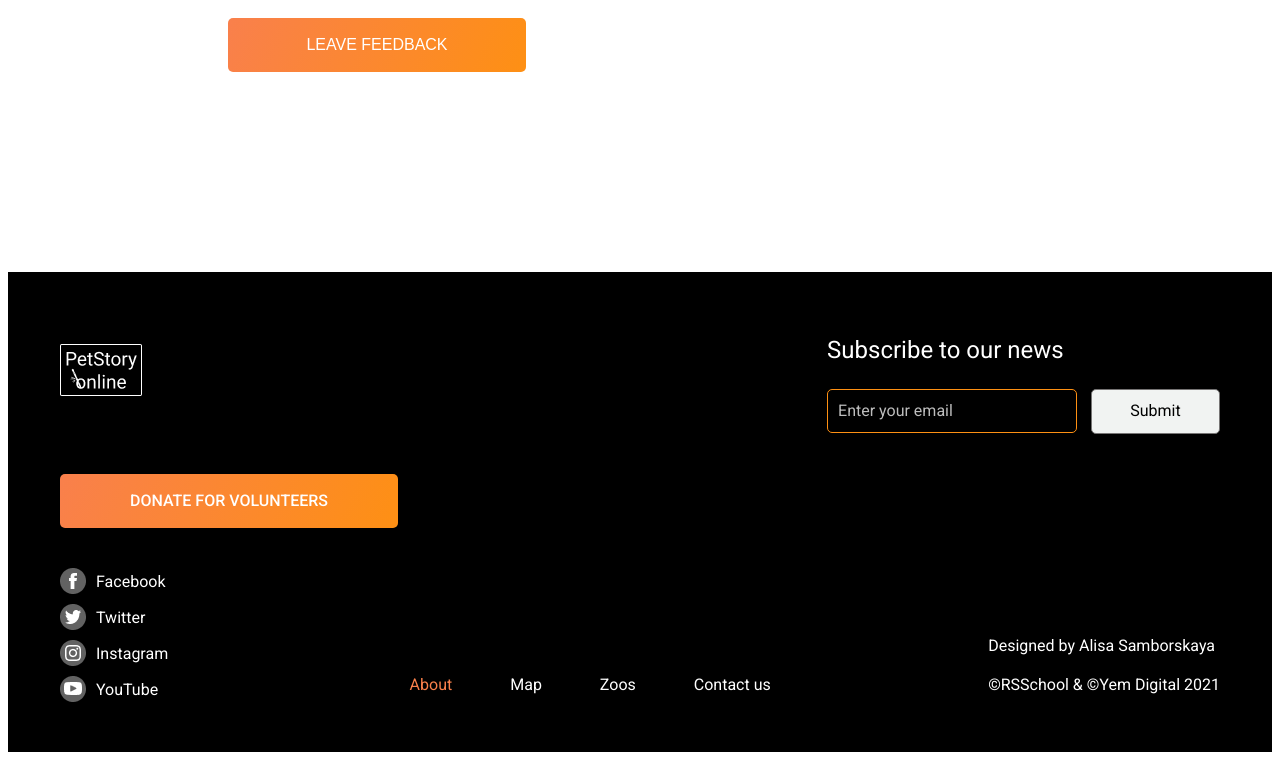
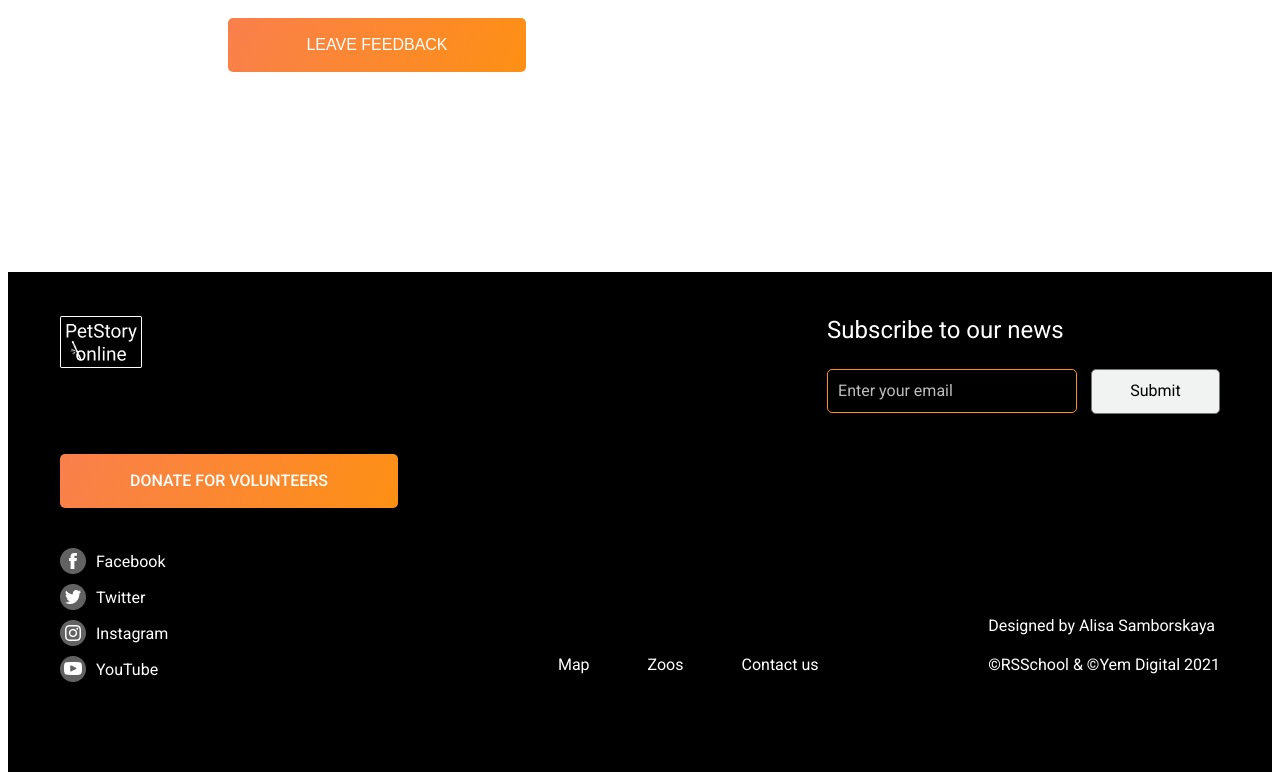
Before and after one commit to olga-aheichyk/online-zoo, a plain HTML site: page pages/main/index.html in a window 1280 px wide. Shown: the part 4431-5211 px from the top of the page. Drawn offline with Linux system fonts and the light colour scheme.

Commit message:
fix: align of footer elements according pixel-perfect

```diff
--- a/pages/donate/style.scss
+++ b/pages/donate/style.scss
@@ -239,6 +239,7 @@ body {
 	background-color: $black;
 	padding-top: 40px;
 	padding-bottom: 40px;
+
 }
 
 .footer-wrapper {
@@ -249,6 +250,10 @@ body {
 	display: flex;
 	justify-content: space-between;
 	align-items: center;
+}
+
+.footer__logo {
+	margin-bottom: 15px;
 }
 
 .subscribe__title {
--- a/pages/main/index.html
+++ b/pages/main/index.html
@@ -286,7 +286,7 @@
 	<footer class="footer">
 		<div class="footer-wrapper">
 			<div class="footer__top-wrapper">
-				<a href="#">
+				<a href="../main/index.html" class="footer__logo">
 					<img src="../../assets/images/logo_footer.png" alt="logo">
 				</a>
 				<div class="subscribe">
@@ -321,9 +321,6 @@
 				<nav class="nav">
 					<ul class="nav__list">
 						<li class="nav__item">
-							<a href="../main/index.html" class="nav__link nav__link--active">About</a>
-						</li>
-						<li class="nav__item">
 							<a href="#" class="nav__link">Map</a>
 						</li>
 						<li class="nav__item">
--- a/pages/main/style.scss
+++ b/pages/main/style.scss
@@ -525,18 +525,27 @@ body {
 
 .footer {
 	background-color: $black;
-	padding-top: 40px;
+	padding-top: 20px;
 	padding-bottom: 40px;
+	height: 440px;
 }
 
 .footer-wrapper {
-	@include content-wrapper()
+	@include content-wrapper();
+
+	.nav__list {
+		margin-left: 220px;
+	}
 }
 
 .footer__top-wrapper {
 	display: flex;
 	justify-content: space-between;
 	align-items: center;
+}
+
+.footer__logo {
+	margin-bottom: 15px;
 }
 
 .subscribe__title {
```
Also changed, not shown: pages/donate/index.html (+1 -4 lines), pages/donate/style.css, pages/main/style.css.
